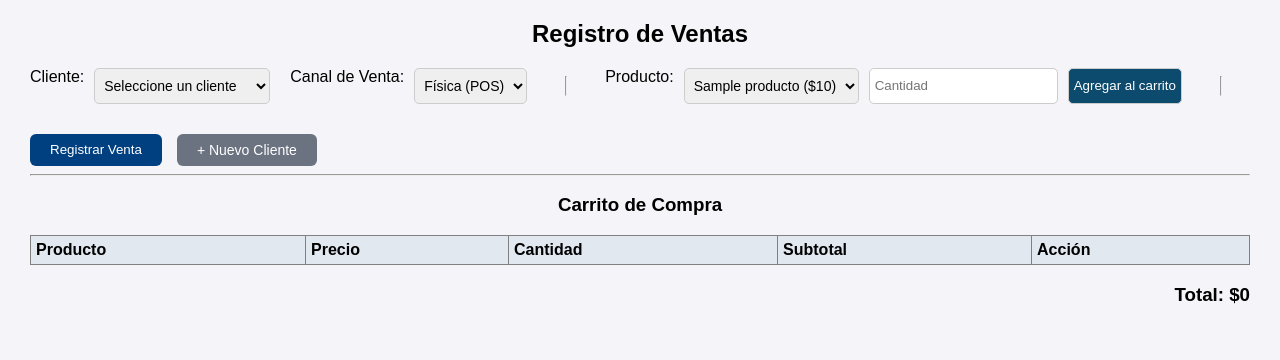
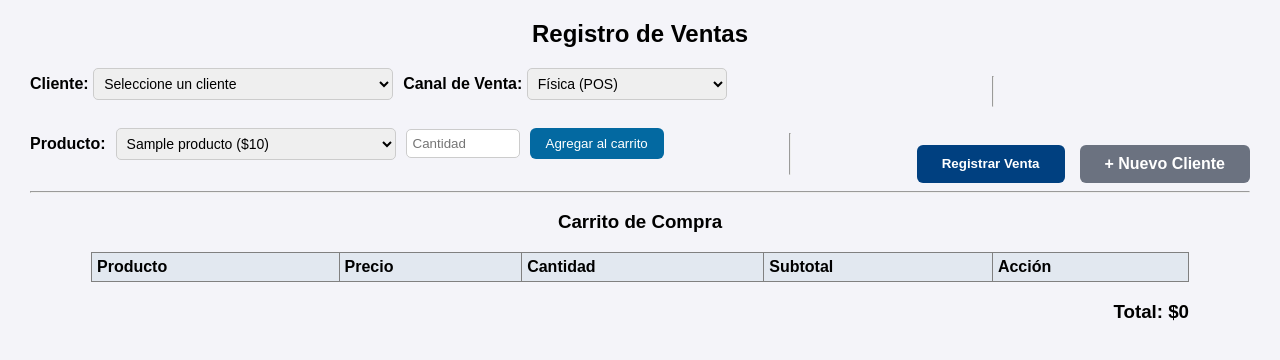
Before and after one commit to JuanSebastianTorres/SupermercadosApp, a Flask app: template templates/ventas.html in a window 1280 px wide. Shown: the part 130-490 px from the top of the page. Run offline with Flask 3, Linux system fonts and the light colour scheme; the template is opened without the code that fills it: values that come from a table or form of the project are taken from there, others are empty; tables that the repository leaves empty hold one stand-in row (values such as "Sample post"); lists and menus that the app fills with data are empty; some libraries are stand-ins or nearby versions.

Commit message:
Modificacion ventas 2

```diff
--- a/templates/ventas.html
+++ b/templates/ventas.html
@@ -4,28 +4,31 @@
 
 <form id="formVenta" method="POST" action="{{ url_for('ventas.nueva_venta') }}">
   <!-- Selección del cliente -->
-  <label>Cliente:</label>
-  <select name="idCliente" id="idCliente" required>
+  <div style="text-align:center; margin-bottom:15px;">
+    <label style="font-weight:bold;">Cliente:</label>
+    <select name="idCliente" id="idCliente" required style="width:300px; padding:6px; border-radius:5px;">
       <option value="" disabled selected>Seleccione un cliente</option>
       {% for c in clientes %}
         <option value="{{ c.idCliente }}">{{ c.nombre }} {{ c.apellido }}</option>
       {% endfor %}
     </select>
-
-  <br><br>
+  </div>
 
   <!-- Selección del canal -->
-  <label>Canal de Venta:</label>
-  <select name="canal" id="canal" required>
+  <div style="text-align:center; margin-bottom:15px;">
+    <label style="font-weight:bold;">Canal de Venta:</label>
+    <select name="canal" id="canal" required style="width:200px; padding:6px; border-radius:5px;">
       <option value="POS">Física (POS)</option>
       <option value="ONLINE">Online</option>
     </select>
+  </div>
 
   <hr>
 
-  <!-- Selección de producto -->
-  <label>Producto:</label>
-  <select id="productoSelect">
+  <!-- Sección de productos -->
+  <div style="display:flex; justify-content:center; align-items:center; gap:10px; margin-bottom:20px;">
+    <label style="font-weight:bold;">Producto:</label>
+    <select id="productoSelect" style="width:280px; padding:6px; border-radius:5px;">
       {% for p in productos %}
         <option value="{{ p.idProducto }}" data-precio="{{ p.precio }}">
           {{ p.nombre }} (${{ p.precio }})
@@ -33,8 +36,13 @@
       {% endfor %}
     </select>
 
-  <input type="number" id="cantidadInput" min="1" placeholder="Cantidad" required>
-  <button type="button" id="agregarProducto">Agregar al carrito</button>
+    <input type="number" id="cantidadInput" min="1" placeholder="Cantidad"
+           style="width:100px; padding:6px; border-radius:5px;" required>
+    <button type="button" id="agregarProducto"
+            style="background-color:#0369a1; color:white; border:none; border-radius:6px; padding:8px 16px; cursor:pointer;">
+      Agregar al carrito
+    </button>
+  </div>
 
   <hr>
 
@@ -43,12 +51,12 @@
 
   <!-- BOTONES PRINCIPALES -->
   <div style="text-align:center; margin-top: 20px; display: flex; justify-content: center; gap: 15px;">
-    <button type="submit" style="background-color:#004080; color:white; padding:8px 20px; border-radius:6px; border:none;">
+    <button type="submit"
+            style="background-color:#004080; color:white; padding:10px 25px; border-radius:6px; border:none; font-weight:bold;">
       Registrar Venta
     </button>
     <a href="{{ url_for('clientes.listar_clientes') }}"
-       class="btn-nuevo"
-       style="background-color:#6b7280; color:white; padding:8px 20px; border-radius:6px; text-decoration:none;">
+       style="background-color:#6b7280; color:white; padding:10px 25px; border-radius:6px; text-decoration:none; font-weight:bold;">
        + Nuevo Cliente
     </a>
   </div>
@@ -57,9 +65,9 @@
 <hr>
 
 <!-- TABLA DE CARRITO (ABAJO) -->
-<h3>Carrito de Compra</h3>
-<table id="tablaCarrito" border="1" cellpadding="5" style="width:100%; background:#fafafa;">
-  <thead>
+<h3 style="text-align:center;">Carrito de Compra</h3>
+<table id="tablaCarrito" border="1" cellpadding="5" style="width:90%; margin:auto; background:#fafafa; border-collapse:collapse;">
+  <thead style="background:#e2e8f0;">
     <tr>
       <th>Producto</th>
       <th>Precio</th>
@@ -71,7 +79,7 @@
   <tbody></tbody>
 </table>
 
-<h3 style="text-align:right;">Total: $<span id="totalVenta">0</span></h3>
+<h3 style="text-align:right; margin-right:5%;">Total: $<span id="totalVenta">0</span></h3>
 
 <script>
 const carrito = [];
```
Lines whose indentation alone changed are shown as unchanged.
